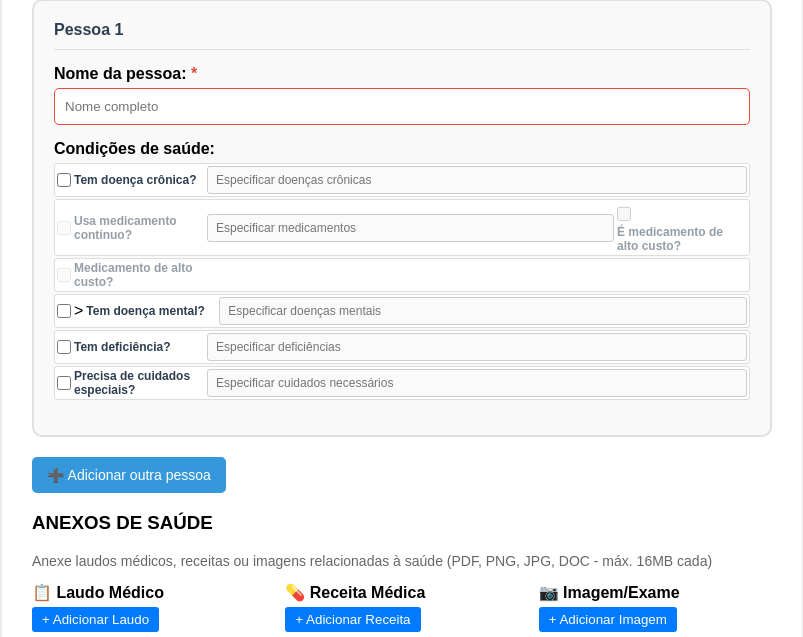
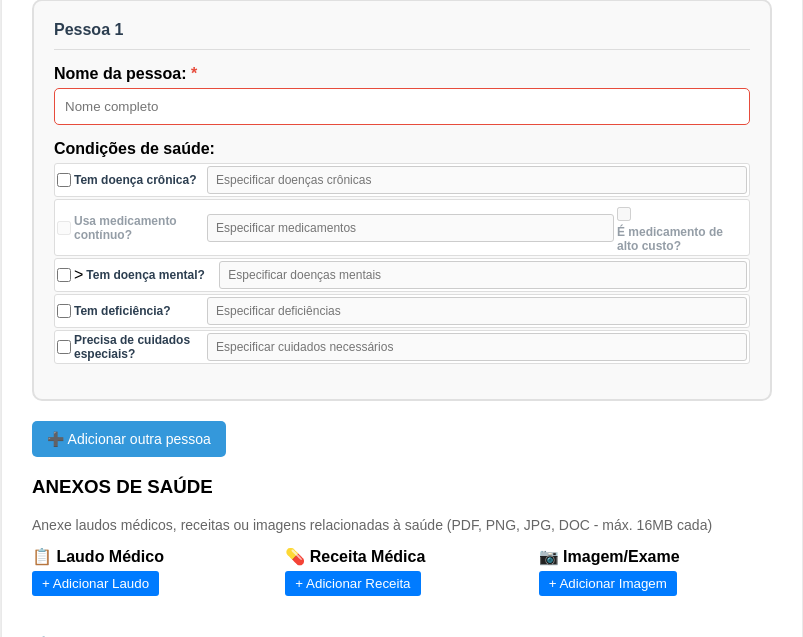
Before and after one commit to efcunha/ameg, a Flask app: page /cadastrar in a window 1280 px wide. Shown: the part 2464-3101 px from the top of the page, without its empty margins (238-1041 px from the left). Run offline with Flask 3, Linux system fonts and the light colour scheme; the visitor is signed in with stand-in values (Sample User, id 1); parts of the project's set-up code (start-up, migrations or seed data) failed here and were passed over; some libraries are stand-ins or nearby versions.

Commit message:
Corrige duplicação do campo medicamento alto custo

```diff
--- a/templates/cadastrar.html
+++ b/templates/cadastrar.html
@@ -510,11 +510,6 @@
                                             <input type="checkbox" id="medicamento_alto_custo_1" name="medicamento_alto_custo_1" disabled>
                                             <label for="medicamento_alto_custo_1" style="font-size: 12px; opacity: 0.5;">É medicamento de alto custo?</label>
                                         </div>
-                                    </div>
-
-                                    <div class="checkbox-item">
-                                        <input type="checkbox" id="medicamento_alto_custo_1" name="saude_condicoes_1[]" value="medicamento_alto_custo" disabled style="opacity: 0.5;">
-                                        <label for="medicamento_alto_custo_1" style="opacity: 0.5;">Medicamento de alto custo?</label>
                                     </div>
 
                                     <div class="checkbox-item">
```
